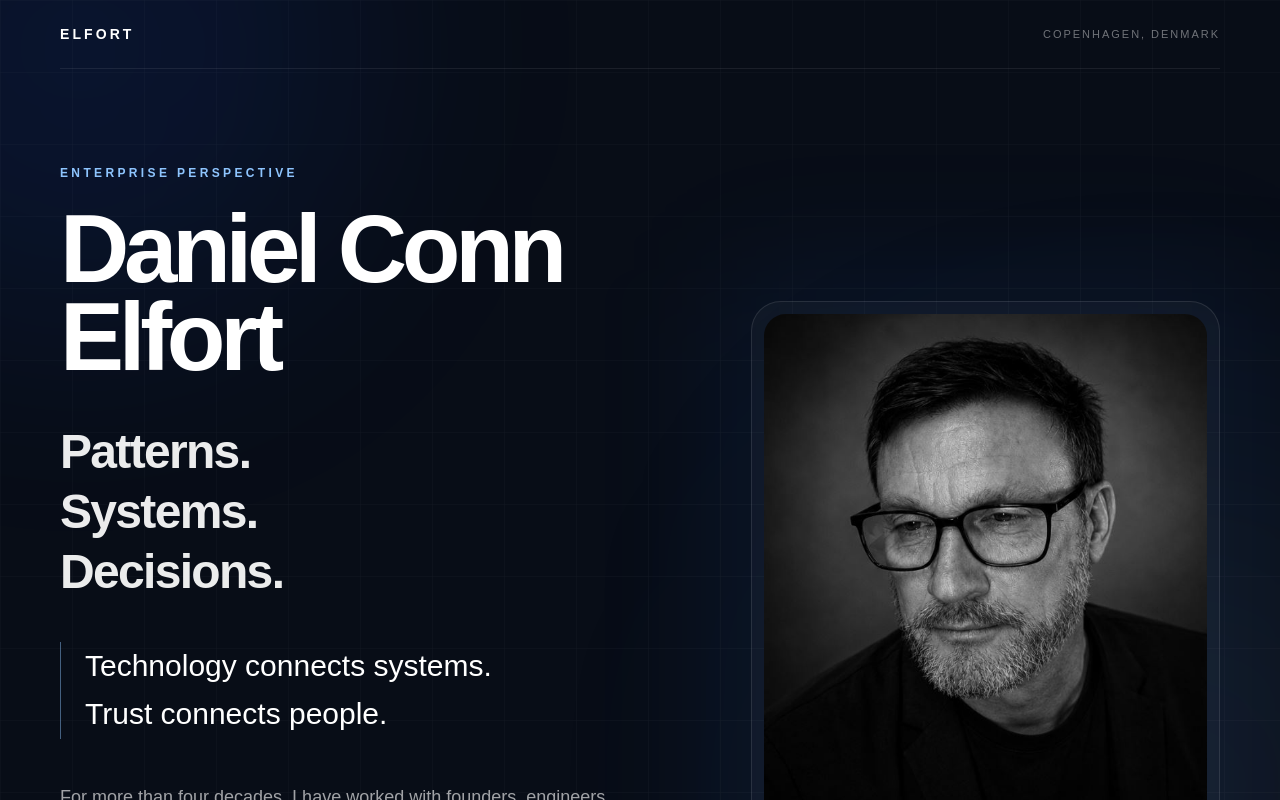
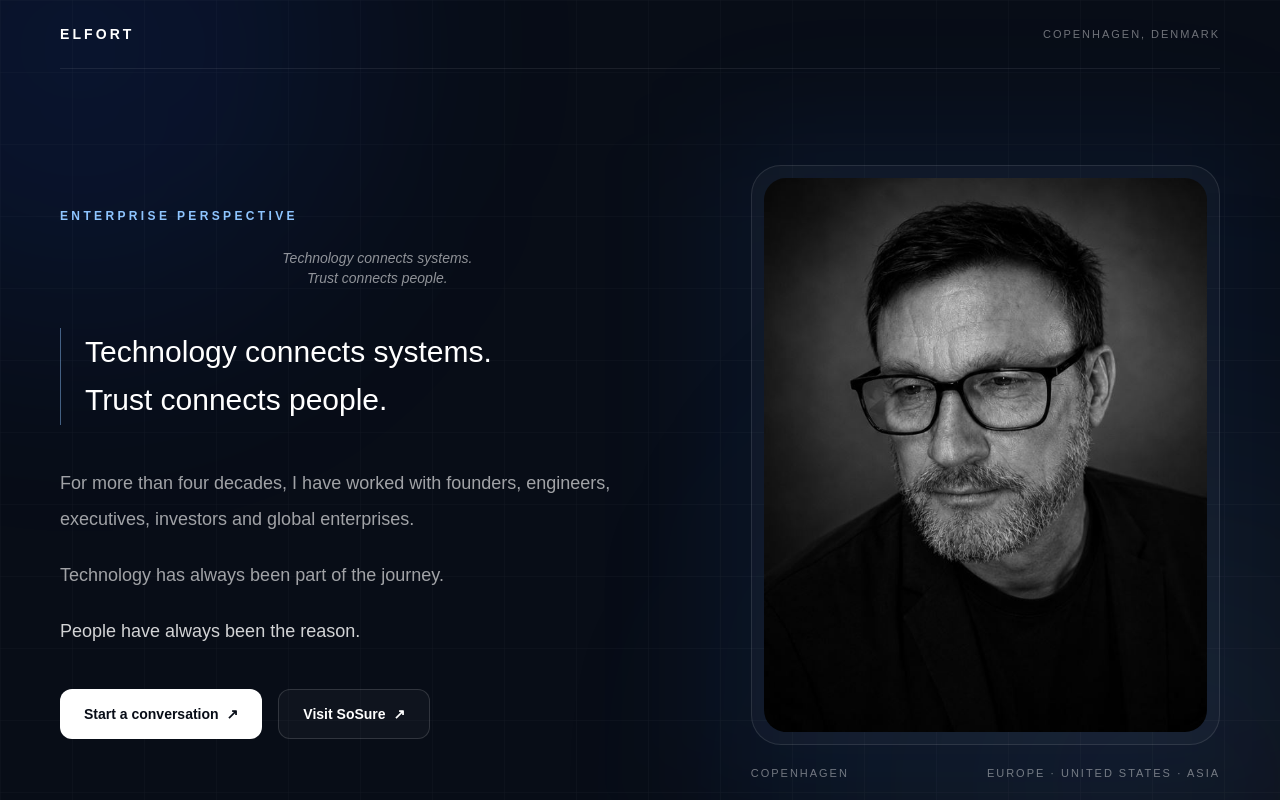
Before and after one commit to SoSureAdmin/elfort.com, a Next.js app: page / in a window 1280 px wide. Shown: the top 800 px of the page. Built offline with nearby package versions, Linux system fonts and the light colour scheme.

Commit message:
Complete human-first narrative and add Erfaring Indefra

```diff
--- a/app/components/CurrentWork.tsx
+++ b/app/components/CurrentWork.tsx
@@ -21,7 +21,11 @@
       </div>
 
       <div className="mt-12 grid gap-5 md:grid-cols-2">
+
+        {/* SoSure */}
+
         <article className="rounded-[24px] border border-white/[0.08] bg-white/[0.025] p-7 transition hover:-translate-y-1 hover:border-blue-400/30 hover:bg-white/[0.04]">
+
           <div className="text-[11px] font-medium uppercase tracking-[0.18em] text-blue-300/75">
             01 · Building
           </div>
@@ -48,9 +52,13 @@
             Visit SoSure
             <span aria-hidden="true">↗</span>
           </a>
+
         </article>
 
+        {/* Erfaring Indefra */}
+
         <article className="rounded-[24px] border border-white/[0.08] bg-white/[0.025] p-7 transition hover:-translate-y-1 hover:border-blue-400/30 hover:bg-white/[0.04]">
+
           <div className="text-[11px] font-medium uppercase tracking-[0.18em] text-blue-300/75">
             02 · Managing Partner
           </div>
@@ -60,17 +68,30 @@
           </h3>
 
           <p className="mt-4 text-sm leading-7 text-white/62">
-            Helping turn lived experience into practical learning, stronger
-            first encounters and better support for people affected by domestic
-            violence.
+            Helping transform lived experience into practical learning,
+            stronger first encounters and meaningful organisational change.
           </p>
 
           <p className="mt-4 text-sm font-medium leading-7 text-white/82">
-            A human mission built on trust, dignity and experience from within.
+            Helping shape strategy, partnerships and long-term impact.
           </p>
+
+          <a
+            href="https://www.erfaringindefra.com"
+            target="_blank"
+            rel="noreferrer"
+            className="mt-7 inline-flex items-center gap-2 text-sm font-semibold text-blue-300 transition hover:text-blue-200"
+          >
+            Explore Erfaring Indefra
+            <span aria-hidden="true">↗</span>
+          </a>
+
         </article>
 
+        {/* Executive Advisory */}
+
         <article className="rounded-[24px] border border-white/[0.08] bg-white/[0.025] p-7 transition hover:-translate-y-1 hover:border-blue-400/30 hover:bg-white/[0.04]">
+
           <div className="text-[11px] font-medium uppercase tracking-[0.18em] text-blue-300/75">
             03 · Advising
           </div>
@@ -81,12 +102,16 @@
 
           <p className="mt-4 text-sm leading-7 text-white/62">
             Working selectively with founders, executives and organisations
-            where experience, perspective and trusted conversations can create
+            where experience, perspective and trusted conversations create
             clarity and momentum.
           </p>
+
         </article>
 
+        {/* Writing */}
+
         <article className="rounded-[24px] border border-white/[0.08] bg-white/[0.025] p-7 transition hover:-translate-y-1 hover:border-blue-400/30 hover:bg-white/[0.04]">
+
           <div className="text-[11px] font-medium uppercase tracking-[0.18em] text-blue-300/75">
             04 · Writing
           </div>
@@ -96,10 +121,12 @@
           </h3>
 
           <p className="mt-4 text-sm leading-7 text-white/62">
-            Exploring the patterns that repeat across technology, leadership,
-            organisations, relationships and human behaviour.
+            Exploring the patterns that repeat across technology,
+            leadership, organisations, relationships and human behaviour.
           </p>
+
         </article>
+
       </div>
     </section>
   );
--- a/app/components/Hero.tsx
+++ b/app/components/Hero.tsx
@@ -11,19 +11,15 @@
           Enterprise Perspective
         </div>
 
-        <h1 className="mt-6 text-6xl font-semibold leading-[0.92] tracking-[-0.055em] text-white md:text-8xl lg:text-[96px]">
-          Daniel Conn
-          <br />
-          Elfort
-        </h1>
+        <div className="relative mt-6 text-center">
+  <div className="text-sm italic text-white/55">
+    Technology connects systems.
+  </div>
 
-        <div className="mt-10 text-3xl font-semibold leading-tight tracking-[-0.035em] text-white/92 md:text-5xl">
-          Patterns.
-          <br />
-          Systems.
-          <br />
-          Decisions.
-        </div>
+  <div className="text-sm italic text-white/55">
+    Trust connects people.
+  </div>
+</div>
 
         <div className="mt-10 max-w-[700px] border-l border-blue-300/45 pl-6">
           <p className="text-2xl font-medium leading-relaxed text-white md:text-3xl">
```
